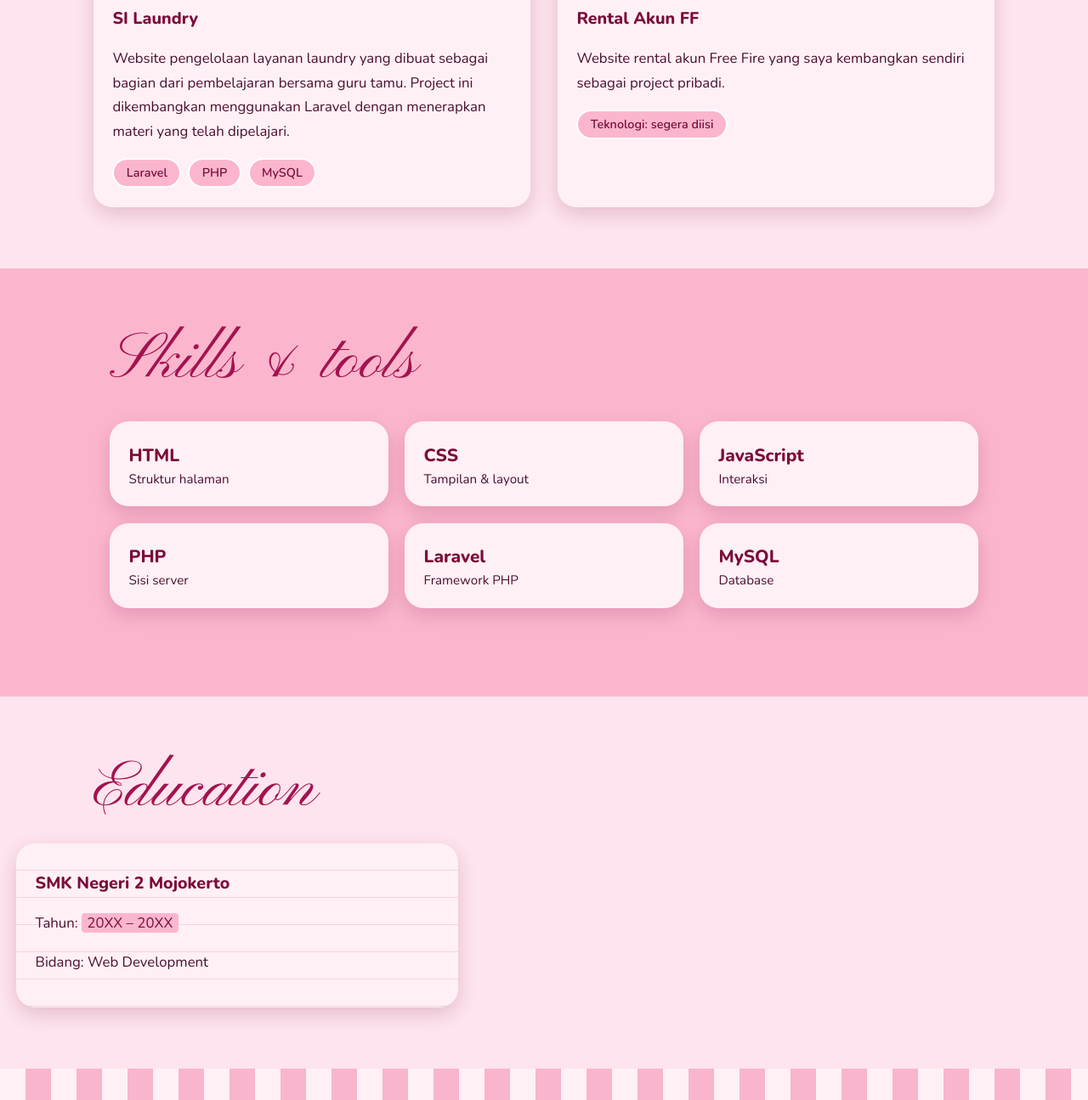
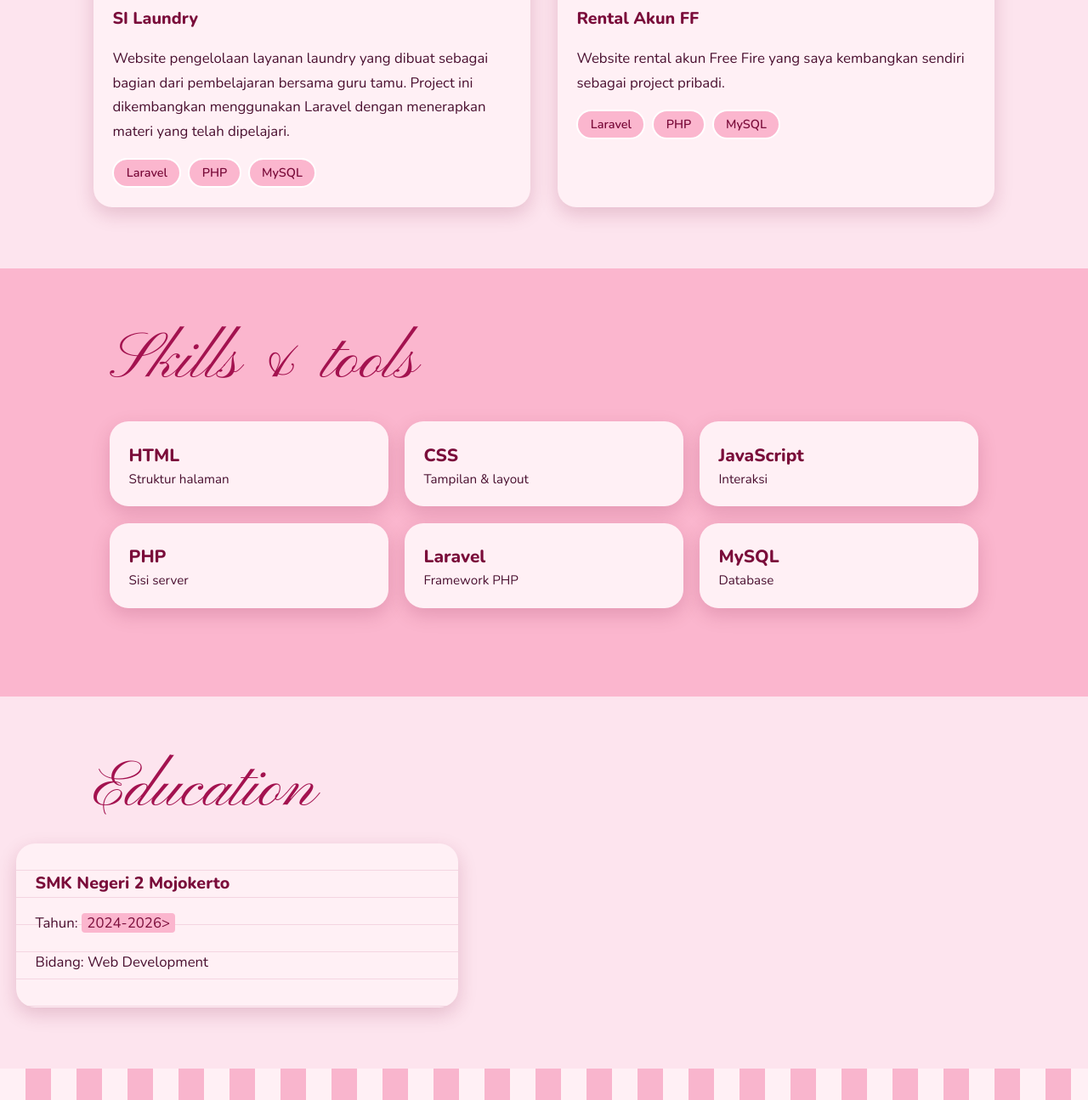
Before and after one commit to gheaayunurlaili/potofolio-ghea, a plain HTML site: page index.html in a window 1280 px wide. Shown: the part 2097-3392 px from the top of the page at 85% size. Drawn offline with nearby package versions, Linux system fonts and the light colour scheme.

Commit message:
Memperbaiki nama file gambar

```diff
--- a/index.html
+++ b/index.html
@@ -70,7 +70,7 @@
           <figure class="ph tilt-l"><img src="images/about-bunga.jpg" alt="Bunga" onerror="this.remove()">
             <figcaption>🌸 bunga</figcaption>
           </figure>
-          <figure class="ph tilt-r"><img src="images/about-travel.jpg" alt="Suasana perjalanan" onerror="this.remove()">
+          <figure class="ph tilt-r"><img src="images/about-travel.JPG" alt="Suasana perjalanan" onerror="this.remove()">
             <figcaption>✈️ traveling</figcaption>
           </figure>
           <span class="deco star s2" aria-hidden="true"></span>
@@ -127,7 +127,9 @@
           <p>Website rental akun Free Fire yang saya kembangkan sendiri sebagai project pribadi.</p>
           <!-- EDIT: Isi teknologi yang benar-benar dipakai -->
           <ul class="chips small">
-            <li>Teknologi: segera diisi</li>
+           <li>Laravel</li>
+            <li>PHP</li>
+            <li>MySQL</li>
           </ul>
         </article>
       </div>
@@ -152,7 +154,7 @@
       <article class="card paper edu">
         <h3>SMK Negeri 2 Mojokerto</h3>
         <!-- EDIT: Ganti tahun dan jurusan dengan data asli -->
-        <p>Tahun: <mark>20XX – 20XX</mark></p>
+        <p>Tahun: <mark>2024-2026></p>
         <p>Bidang: Web Development</p>
       </article>
     </section>
```
